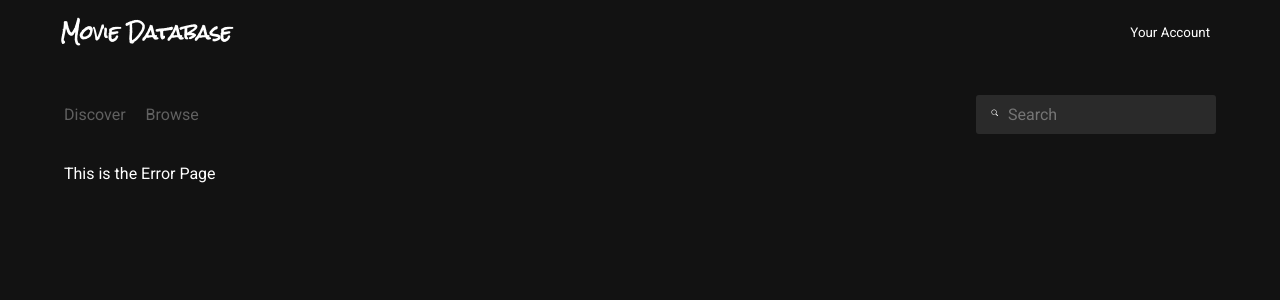
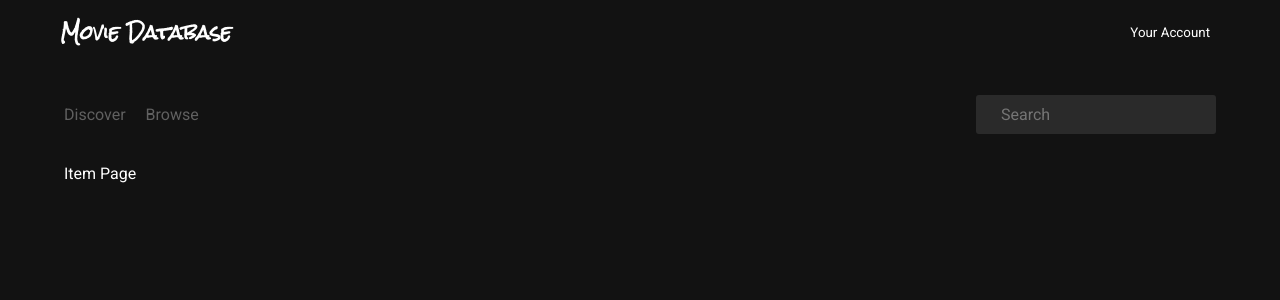
Before and after one commit to rajatkulkarni95/movies, a React (Create React App) app: page /movie/1 in a window 1280 px wide. Shown: the top 300 px of the page. Built offline with nearby package versions, Linux system fonts and the light colour scheme; no server answers.

Commit message:
Dynamic Routing, modified store

```diff
--- a/src/components/card-container/index.js
+++ b/src/components/card-container/index.js
@@ -1,27 +1,30 @@
-import React, { useState, useEffect } from "react";
+import React, { useEffect } from "react";
 import styled from "styled-components";
 import { Card } from "../card";
 import { getTrendingMovies } from "../../services";
+import { useStore, useDispatch } from "../../context";
 
 export const CardContainer = () => {
-  const [movies, setMovies] = useState([]);
+  const { trending, searchFiltered, searchText } = useStore();
+  const dispatch = useDispatch();
 
   useEffect(() => {
     let isMounted = true;
     getTrendingMovies().then(({ results }) =>
-      isMounted ? setMovies(results) : null
+      isMounted ? dispatch({ type: "TRENDING", payload: results }) : null
     );
-    console.log("useeffect ran");
     return () => {
       isMounted = false;
     };
-  }, []);
+  }, [trending]);
 
   return (
     <Wrapper>
-      {movies.slice(0, 15).map((movie) => (
-        <Card key={movie.id} {...movie} />
-      ))}
+      {searchFiltered.length && searchText
+        ? searchFiltered.map((movie) => <Card key={movie.id} {...movie} />)
+        : trending
+            .slice(0, 15)
+            .map((movie) => <Card key={movie.id} {...movie} />)}
     </Wrapper>
   );
 };
--- a/src/components/card/index.js
+++ b/src/components/card/index.js
@@ -1,10 +1,11 @@
 import React from "react";
 import styled from "styled-components";
+import { Link } from "react-router-dom";
 
-export const Card = ({ title, poster_path, release_date }) => {
+export const Card = ({ id, title, poster_path, release_date }) => {
   const image_url = `https://image.tmdb.org/t/p/w500/${poster_path}`;
   return (
-    <Wrapper>
+    <Wrapper to={`/movie/${id}`}>
       <Image src={image_url} alt={title} />
       <TextBox>
         <Title>{title}</Title>
@@ -14,7 +15,7 @@ export const Card = ({ title, poster_path, release_date }) => {
   );
 };
 
-const Wrapper = styled.div`
+const Wrapper = styled(Link)`
   display: flex;
   flex-direction: column;
   width: 210px;
--- a/src/components/navigation-bar/index.js
+++ b/src/components/navigation-bar/index.js
@@ -1,9 +1,26 @@
 import React from "react";
 import styled from "styled-components";
 import { Search } from "../search";
-import { NavLink } from "react-router-dom";
+import { NavLink, useHistory } from "react-router-dom";
+import { useDispatch } from "../../context";
+import { searchMovies } from "../../services";
 
-export const Navbar = () => (
+export const Navbar = () => {
+  const dispatch = useDispatch();
+  const history = useHistory();
+  const handleChange = (e) => {
+    dispatch({ type: "SEARCH", payload: e.target.value });
+    searchMovies(e.target.value).then(({ results }) =>
+      dispatch({ type: "SEARCH_FILTERED", payload: results })
+    );
+  };
+
+  const handleSubmit = (e) => {
+    e.preventDefault();
+    history.push("/browse");
+  };
+
+  return (
     <Wrapper>
       <Tabs>
         <StyledLink exact to="/">
@@ -11,9 +28,10 @@ export const Navbar = () => (
         </StyledLink>
         <StyledLink to="/browse">Browse</StyledLink>
       </Tabs>
-    <Search />
+      <Search handleChange={handleChange} handleSubmit={handleSubmit} />
     </Wrapper>
   );
+};
 
 const Wrapper = styled.header`
   display: flex;
--- a/src/components/search/index.js
+++ b/src/components/search/index.js
@@ -2,20 +2,22 @@ import React from "react";
 import styled from "styled-components";
 import { GoSearch } from "react-icons/go";
 
-export const Search = ({ handleSearch, handleSubmit }) => {
+export const Search = ({ handleChange, handleSubmit }) => {
   return (
-    <Form onSubmit={handleSubmit}>
-      <GoSearch />
-      <Input type="text" placeholder="Search" onChange={handleSearch} />
-    </Form>
+    <form onSubmit={handleSubmit}>
+      <Label>
+        <Input type="text" placeholder="Search" onChange={handleChange} />
+      </Label>
+    </form>
   );
 };
 
-const Form = styled.form`
+const Label = styled.label`
   padding: 10px 15px;
   width: 240px;
   display: flex;
-  justify-content: center;
+  align-items: center;
+  position: relative;
   border: none;
   border-radius: 3px;
   background: ${(p) => p.theme.colors.grey};
@@ -30,8 +32,3 @@ const Input = styled.input`
   font-family: ${(p) => p.theme.font};
   font-size: ${(p) => p.theme.fontWeights.xs.size};
 `;
-
-/* const iconStyles = {
-  position: "relative",
-  top: "20px",
-}; */
--- a/src/pages/ItemDetail.js
+++ b/src/pages/ItemDetail.js
@@ -0,0 +1,19 @@
+import React, { useState, useEffect } from "react";
+import { useParams } from "react-router-dom";
+import { fetchMovieDetails } from "../services";
+
+export const ItemDetail = () => {
+  let { id } = useParams();
+
+  const [movie, setMovie] = useState({});
+  useEffect(() => {
+    let isMounted = true;
+    fetchMovieDetails(id).then((data) => (isMounted ? setMovie(data) : null));
+
+    return () => {
+      isMounted = false;
+    };
+  }, [id]);
+
+  return <div>Item {movie.title} Page</div>;
+};
--- a/src/reducers/index.js
+++ b/src/reducers/index.js
@@ -4,6 +4,7 @@ const initialState = {
   trending: [],
   user: {},
   mostPopular: [],
+  searchFiltered: [],
 };
 
 function reducer(state, action) {
@@ -33,6 +34,11 @@ function reducer(state, action) {
         ...state,
         mostPopular: action.payload,
       };
+    case "SEARCH_FILTERED":
+      return {
+        ...state,
+        searchFiltered: action.payload,
+      };
     default:
       return state;
   }
--- a/src/routes/index.js
+++ b/src/routes/index.js
@@ -3,6 +3,7 @@ import React from "react";
 import { Discover } from "../pages/Discover";
 import { Browse } from "../pages/Browse";
 import { ErrorPage } from "../pages/ErrorPage";
+import { ItemDetail } from "../pages/ItemDetail";
 
 export const Routes = () => (
   <Switch>
@@ -12,6 +13,9 @@ export const Routes = () => (
     <Route exact path="/browse">
       <Browse />
     </Route>
+    <Route exact path="/movie/:id">
+      <ItemDetail />
+    </Route>
     <Route>
       <ErrorPage />
     </Route>
--- a/src/services/index.js
+++ b/src/services/index.js
@@ -11,29 +11,20 @@ const config = {
 };
 
 export const searchMovies = async (keyword) => {
-  const result = await axios
-    .get(`${search_endpoint}=${keyword}`, config)
-    .then((response) => response);
+  const { data } = await axios.get(`${search_endpoint}=${keyword}`, config);
 
-  return result.data;
+  return data;
 };
 
 export const fetchMovieDetails = async (movie_id) => {
-  const result = await axios
-    .get(`${api_endpoint}/${movie_id}`, {
-      headers: {
-        Authorization: AUTH_KEY,
-      },
-    })
-    .then((response) => response);
-
-  return result;
+  const { data } = await axios.get(`${api_endpoint}/movie/${movie_id}`, config);
+  return data;
 };
 
 export const getTrendingMovies = () => {
-  const result = axios
+  const results = axios
     .get(`${trending_endpoint}`, config)
-    .then((response) => response.data);
+    .then((res) => res.data);
 
-  return result;
+  return results;
 };
```
Lines whose indentation alone changed are shown as unchanged.
